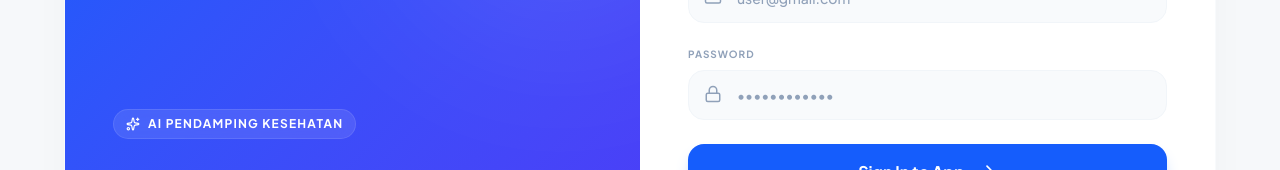
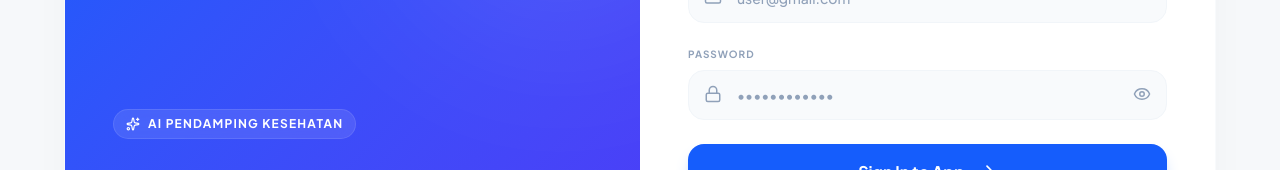
Before and after one commit to alifnay/glikosense-frontend, a React (Vite) app: page /login in a window 1280 px wide. Shown: the part 306-476 px from the top of the page. Built offline with nearby package versions, Linux system fonts and the light colour scheme.

Commit message:
feat: Added password visibility toggle to login and register pages, and added a note to the chat page

```diff
--- a/src/pages/ChatPage.tsx
+++ b/src/pages/ChatPage.tsx
@@ -1,6 +1,6 @@
 import axios from 'axios';
 import { useState, useEffect } from 'react';
-import { Sparkles, Dumbbell, Flame, Utensils, Settings, Check, Loader2, AlertCircle, Droplet } from 'lucide-react';
+import { Sparkles, Dumbbell, Flame, Utensils, Settings, Check, Loader2, AlertCircle, Droplet, Info } from 'lucide-react';
 import { Link } from 'react-router-dom';
 import toast from 'react-hot-toast';
 
@@ -160,6 +160,14 @@ export default function ChatPage() {
                                 placeholder="Contoh: Tadi pagi makan bubur ayam 1 porsi, lalu sore lari 30 menit..."
                                 className="w-full h-40 p-5 rounded-2xl bg-slate-50 border-none outline-none resize-none focus:ring-2 focus:ring-blue-100 transition-all text-slate-700 text-lg"
                             ></textarea>
+
+                            <div className="mt-4 flex items-start gap-3 bg-blue-50/50 p-4 rounded-xl border border-blue-100/50">
+                                <Info size={18} className="text-blue-500 shrink-0 mt-0.5" />
+                                <p className="text-xs text-slate-500 leading-relaxed font-medium">
+                                    <strong className="text-blue-700">Catatan AI:</strong> Perhitungan yang dilakukan oleh AI, dihitung dengan perhitungan  <strong className="text-slate-700">1 porsi (±100 gram/ml)</strong>. Pastikan anda memasukkan data dengan format yang jelas untuk hasil terbaik.
+                                </p>
+                            </div>
+
                             <div className="flex justify-end mt-6">
                                 <button type="submit" disabled={isAnalyzing} className="bg-blue-600 text-white px-8 py-3 rounded-full font-bold hover:bg-blue-700 transition flex items-center gap-2">
                                     {isAnalyzing ? <><Loader2 className="animate-spin" /> Analyzing...</> : 'Analyze Entry'}
--- a/src/pages/LoginPage.tsx
+++ b/src/pages/LoginPage.tsx
@@ -1,6 +1,6 @@
 import { useState } from 'react';
 import { useNavigate } from 'react-router-dom';
-import { Mail, Lock, Sparkles, ArrowRight, Bot, X, AlertCircle } from 'lucide-react';
+import { Mail, Lock, Sparkles, ArrowRight, Bot, X, AlertCircle, Eye, EyeOff } from 'lucide-react';
 import axios from 'axios';
 import toast from 'react-hot-toast';
 
@@ -8,6 +8,7 @@ export default function LoginPage() {
     const navigate = useNavigate();
     const [email, setEmail] = useState('');
     const [password, setPassword] = useState('');
+    const [showPassword, setShowPassword] = useState(false);
     const [isLoading, setIsLoading] = useState(false);
 
     const handleLogin = async (e: React.FormEvent) => {
@@ -120,13 +121,20 @@ export default function LoginPage() {
                                 <Lock size={18} />
                             </div>
                             <input
-                                type="password"
+                                type={showPassword ? "text" : "password"}
                                 value={password}
                                 onChange={(e) => setPassword(e.target.value)}
                                 placeholder="••••••••••••"
                                 required
-                                className="w-full rounded-2xl border border-slate-100 bg-slate-50 py-3.5 pl-12 pr-4 text-sm font-medium text-slate-800 placeholder:text-slate-400 focus:outline-none focus:ring-4 focus:ring-blue-50 focus:border-blue-200 transition-all"
+                                className="w-full rounded-2xl border border-slate-100 bg-slate-50 py-3.5 pl-12 pr-12 text-sm font-medium text-slate-800 placeholder:text-slate-400 focus:outline-none focus:ring-4 focus:ring-blue-50 focus:border-blue-200 transition-all"
                             />
+                            <button
+                                type="button"
+                                onClick={() => setShowPassword(!showPassword)}
+                                className="absolute right-4 top-[38px] text-slate-400 hover:text-slate-600 transition-colors focus:outline-none"
+                            >
+                                {showPassword ? <EyeOff size={18} /> : <Eye size={18} />}
+                            </button>
                         </div>
 
                         {/* Submit Button */}
--- a/src/pages/RegisterPage.tsx
+++ b/src/pages/RegisterPage.tsx
@@ -1,7 +1,7 @@
 import { useState } from 'react';
 import { useNavigate } from 'react-router-dom';
 import axios from 'axios';
-import { Mail, Lock, Sparkles, ArrowRight, Bot, User, Scale, X, AlertCircle } from 'lucide-react';
+import { Mail, Lock, Sparkles, ArrowRight, Bot, User, Scale, X, AlertCircle, Eye, EyeOff } from 'lucide-react';
 import toast from 'react-hot-toast';
 
 export default function RegisterPage() {
@@ -9,6 +9,7 @@ export default function RegisterPage() {
     const [name, setName] = useState('');
     const [email, setEmail] = useState('');
     const [password, setPassword] = useState('');
+    const [showPassword, setShowPassword] = useState(false);
     const [beratBadan, setBeratBadan] = useState(''); // State baru untuk Berat Badan
     const [isLoading, setIsLoading] = useState(false);
 
@@ -131,14 +132,21 @@ export default function RegisterPage() {
                                 <Lock size={18} />
                             </div>
                             <input
-                                type="password"
+                                type={showPassword ? "text" : "password"}
                                 value={password}
                                 onChange={(e) => setPassword(e.target.value)}
                                 placeholder="••••••••••••"
                                 required
                                 minLength={6}
-                                className="w-full rounded-2xl border border-slate-100 bg-slate-50 py-3 pl-12 pr-4 text-sm font-medium text-slate-800 placeholder:text-slate-400 focus:outline-none focus:ring-4 focus:ring-blue-50 focus:border-blue-200 transition-all"
+                                className="w-full rounded-2xl border border-slate-100 bg-slate-50 py-3 pl-12 pr-12 text-sm font-medium text-slate-800 placeholder:text-slate-400 focus:outline-none focus:ring-4 focus:ring-blue-50 focus:border-blue-200 transition-all"
                             />
+                            <button
+                                type="button"
+                                onClick={() => setShowPassword(!showPassword)}
+                                className="absolute right-4 top-[35px] text-slate-400 hover:text-slate-600 transition-colors focus:outline-none"
+                            >
+                                {showPassword ? <EyeOff size={18} /> : <Eye size={18} />}
+                            </button>
                         </div>
 
                         {/* Submit Button */}
```
